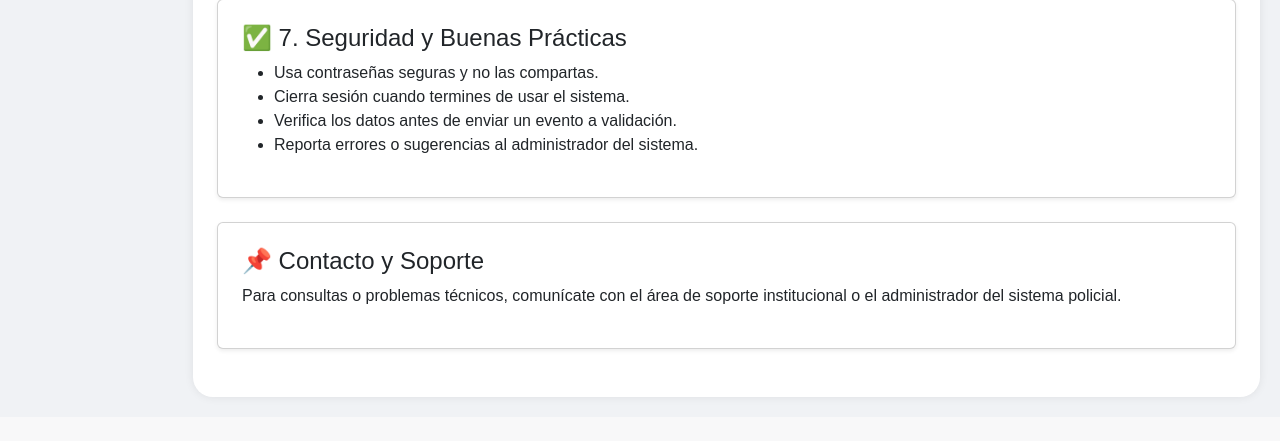
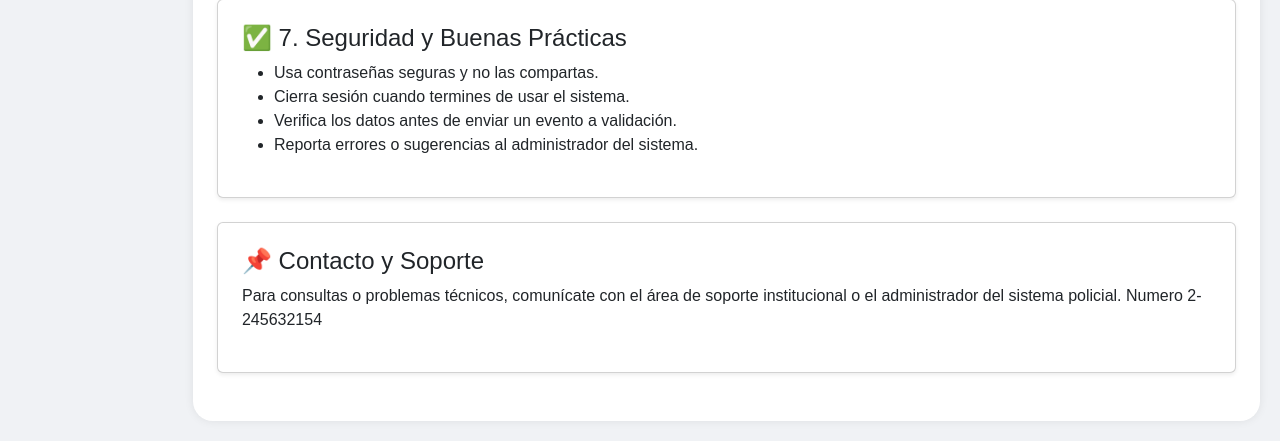
Before and after one commit to ELResidenteX/SistemasPoliciales, a Django app: page /manuales/ in a window 1280 px wide. Shown: the part 1668-2109 px from the top of the page. Before the commit the page ends 2068 px from the top, so only its background shows below. Run offline with Django 4.2, Linux system fonts and the light colour scheme; the visitor is signed in with stand-in values (Sample User, id 1); data that the repository does not hold is empty.

```diff
--- a/core/templates/core/manuales.html
+++ b/core/templates/core/manuales.html
@@ -95,7 +95,7 @@
 <div class="card shadow-sm p-4 mb-4">
   <h4>📌 Contacto y Soporte</h4>
   <p>
-    Para consultas o problemas técnicos, comunícate con el área de soporte institucional o el administrador del sistema policial.
+    Para consultas o problemas técnicos, comunícate con el área de soporte institucional o el administrador del sistema policial. Numero 2-245632154
   </p>
 </div>
 {% endblock %}
```
